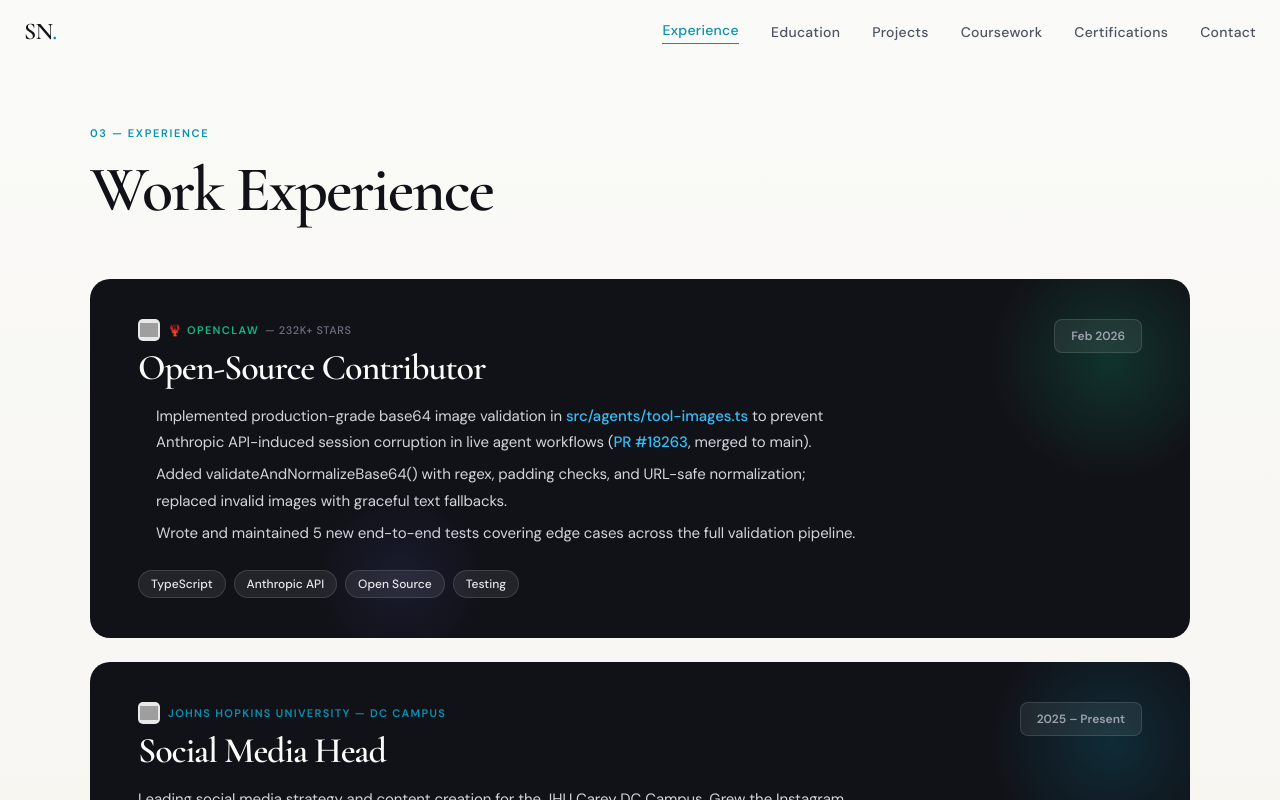
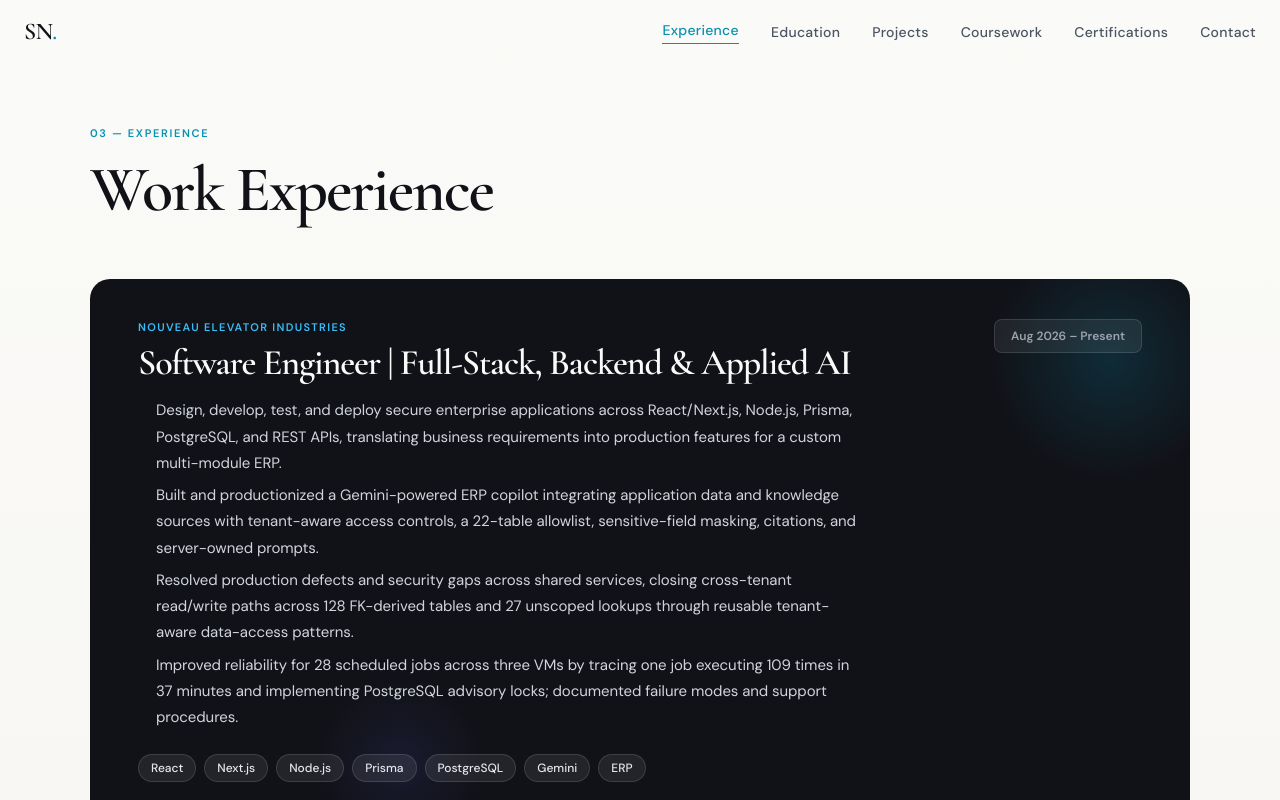
Before and after one commit to sriram369/sriram369.github.io, a React (Vite) app: page / in a window 1280 px wide. Both pictures are taken after a click on the button "Experience". Shown: the top 800 px of the page. Built offline with nearby package versions, Linux system fonts and the light colour scheme; grey boxes are pictures that could not be loaded.

Commit message:
Update experience with Nouveau ERP engineering and JHU consulting work

```diff
--- a/src/components/Experience.jsx
+++ b/src/components/Experience.jsx
@@ -2,6 +2,75 @@ import { motion } from 'framer-motion'
 import { useIsMobile } from '../hooks/useIsMobile'
 
 const experiences = [
+{
+  "role": "Software Engineer | Full-Stack, Backend & Applied AI",
+  "company": "Nouveau Elevator Industries",
+  "period": "Aug 2026 – Present",
+  "location": "Long Island City, NY",
+  "bullets": [
+    [
+      {
+        "text": "Design, develop, test, and deploy secure enterprise applications across React/Next.js, Node.js, Prisma, PostgreSQL, and REST APIs, translating business requirements into production features for a custom multi-module ERP."
+      }
+    ],
+    [
+      {
+        "text": "Built and productionized a Gemini-powered ERP copilot integrating application data and knowledge sources with tenant-aware access controls, a 22-table allowlist, sensitive-field masking, citations, and server-owned prompts."
+      }
+    ],
+    [
+      {
+        "text": "Resolved production defects and security gaps across shared services, closing cross-tenant read/write paths across 128 FK-derived tables and 27 unscoped lookups through reusable tenant-aware data-access patterns."
+      }
+    ],
+    [
+      {
+        "text": "Improved reliability for 28 scheduled jobs across three VMs by tracing one job executing 109 times in 37 minutes and implementing PostgreSQL advisory locks; documented failure modes and support procedures."
+      }
+    ]
+  ],
+  "tags": [
+    "React",
+    "Next.js",
+    "Node.js",
+    "Prisma",
+    "PostgreSQL",
+    "Gemini",
+    "ERP"
+  ],
+  "accent": "rgba(8,145,178,0.20)",
+  "accentSecondary": "rgba(99,102,241,0.10)",
+  "color": "#38BDF8"
+},
+{
+  "role": "AI Product Consultant | Johns Hopkins IT Consulting Lab",
+  "company": "PracticeLink & Ridgeline Agency",
+  "period": "Jan 2026 – May 2026",
+  "location": "Washington, DC / Remote",
+  "bullets": [
+    [
+      {
+        "text": "Developed two Next.js/TypeScript applications from requirements gathering through working demos, translating AI-adoption, support, governance, and data-sensitivity requirements into scalable product logic."
+      }
+    ],
+    [
+      {
+        "text": "Implemented recommendation, readiness-scoring, and AI/hybrid/human routing logic; incorporated stakeholder feedback, tested workflows, maintained technical documentation, and communicated decisions across technical and non-technical teams."
+      }
+    ]
+  ],
+  "tags": [
+    "Next.js",
+    "TypeScript",
+    "AI Product",
+    "Requirements Gathering",
+    "Testing",
+    "Technical Documentation"
+  ],
+  "accent": "rgba(99,102,241,0.18)",
+  "accentSecondary": "rgba(8,145,178,0.10)",
+  "color": "#A5B4FC"
+},
   {
     role: 'Open-Source Contributor',
     company: '🦞 OpenClaw',
@@ -39,15 +108,15 @@ const experiences = [
     color: '#0891B2',
   },
   {
-    role: 'AI Engineering Intern',
-    company: 'Ola — Krutrim AI',
+    role: 'AI Prompt Engineering Intern',
+    company: 'Krutrim SI / Ola Electric',
     logo: 'https://logo.clearbit.com/olacabs.com',
     period: 'Aug 2023 – Nov 2023',
-    location: 'India',
-    description: 'Worked within Ola\'s Krutrim AI division on building and refining large language models. Focused on LLM fine-tuning and prompt engineering to improve model accuracy and responsiveness — with a strong emphasis on making the models multilingual to serve India\'s diverse linguistic landscape.',
+    location: 'Bengaluru, India',
+    description: 'Engineered and evaluated multilingual LLM workflows across four Indian languages using prompt templates, structured outputs, instruction-response datasets, and adversarial safety cases to improve quality and reliability.',
     link: 'https://kruti.ai',
     linkLabel: 'kruti.ai',
-    tags: ['LLM Fine-Tuning', 'Prompt Engineering', 'Multilingual AI', 'Python', 'NLP'],
+    tags: ['Prompt Engineering', 'Multilingual AI', 'LLM Evaluation', 'Python', 'NLP'],
     accent: 'rgba(245,158,11,0.18)',
     accentSecondary: 'rgba(8,145,178,0.10)',
     color: '#B5860D',
```
